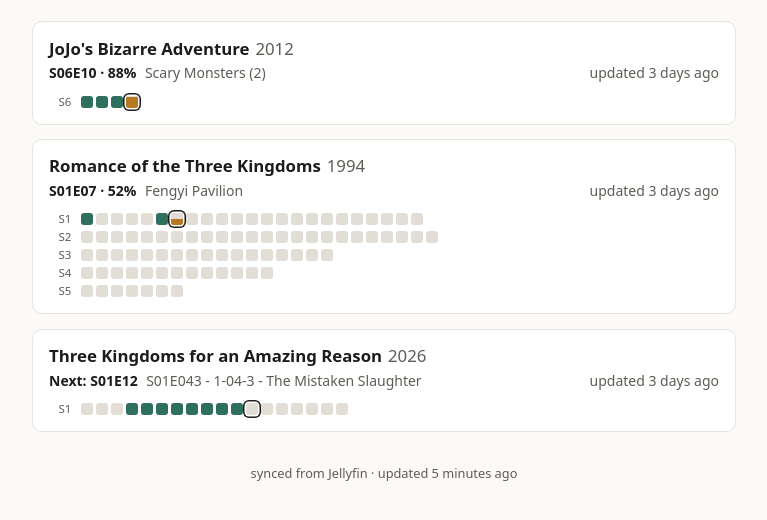
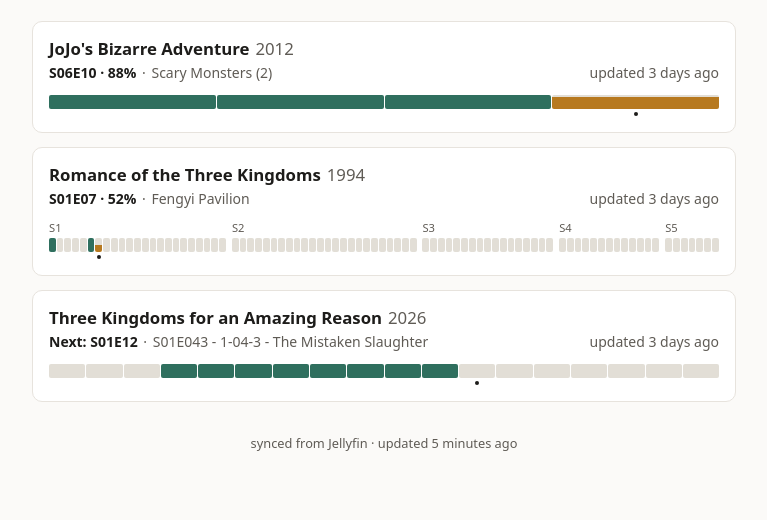
Before and after one commit to tttaaannnggg/watching, a plain HTML site: page index.html in a window 1280 px wide. Shown: the part 94-614 px from the top of the page, without its empty margins (256-1023 px from the left). Drawn offline with Linux system fonts and the light colour scheme.

Commit message:
Return to the segmented bar; show current position above it and mark its segment

```diff
--- a/app.js
+++ b/app.js
@@ -1,6 +1,7 @@
 "use strict";
 
 (() => {
+  const SEG_MIN = 2; // px, narrowest segment before a bar wraps
   const main = document.getElementById("shows");
   const footer = document.getElementById("footer");
   const tip = document.getElementById("tip");
@@ -64,25 +65,40 @@
     bar.setAttribute("aria-label", label);
     bar.tabIndex = 0;
 
-    const currentIndex = show.current ? show.current.index : -1;
+    const multi = show.seasons.length > 1;
+    let minWidth = (show.seasons.length - 1) * 6;
     const episodes = [];
+
     for (const season of show.seasons) {
-      const lab = el("div", "season-label", seasonShort(season));
-      lab.title = seasonLong(season);
-      lab.setAttribute("aria-hidden", "true");
-      const cells = el("div", "cells");
-      cells.setAttribute("aria-hidden", "true");
+      const n = season.episodes.length;
+      const group = el("div", "season");
+      group.style.flex = `${n} 1 0`;
+      if (multi) {
+        const lab = el("div", "season-label", seasonShort(season));
+        lab.dataset.short = seasonShort(season);
+        lab.dataset.long = seasonLong(season);
+        lab.title = season.name || seasonShort(season);
+        lab.setAttribute("aria-hidden", "true");
+        group.append(lab);
+      }
+      const segs = el("div", "segs");
+      segs.setAttribute("aria-hidden", "true");
       for (const ep of season.episodes) {
         const seg = el("div", `seg ${ep.state}`);
         if (ep.state === "in_progress") seg.style.setProperty("--pct", `${ep.pct}%`);
-        if (episodes.length === currentIndex) seg.classList.add("current");
         seg.dataset.i = episodes.length;
+        if (show.current && show.current.index === episodes.length) seg.classList.add("current");
         episodes.push(ep);
-        cells.append(seg);
+        segs.append(seg);
       }
-      bar.append(lab, cells);
+      group.append(segs);
+      bar.append(group);
+      minWidth += n * SEG_MIN + (n - 1);
     }
+
     bar._episodes = episodes;
+    bar._minWidth = minWidth;
+    bar._multi = multi;
     return bar;
   }
 
@@ -99,9 +115,12 @@
     card.append(h);
 
     const meta = el("p", "meta");
-    const pos = el("span", "pos", position(show));
-    meta.append(pos);
-    if (show.current && show.current.title) meta.append(el("span", "ep-title", show.current.title));
+    const now = el("span", "now");
+    now.append(el("span", "pos", position(show)));
+    if (show.current && show.current.title) {
+      now.append(el("span", "sep", "·"), el("span", "ep-title", show.current.title));
+    }
+    meta.append(now);
     if (show.last_activity) {
       const t = el("time", "when", `updated ${relative(show.last_activity)}`);
       t.dateTime = show.last_activity;
@@ -110,6 +129,20 @@
     }
     card.append(meta, renderBar(show));
     return card;
+  }
+
+  // Switch a bar between one proportional row and wrapped per-season blocks.
+  function layout(bar) {
+    const wrap = bar.clientWidth > 0 && bar.clientWidth < bar._minWidth;
+    if (wrap === bar.classList.contains("wrap")) return;
+    bar.classList.toggle("wrap", wrap);
+    for (const lab of bar.querySelectorAll(".season-label")) {
+      lab.textContent = wrap ? lab.dataset.long : lab.dataset.short;
+    }
+  }
+
+  function layoutAll() {
+    for (const bar of main.querySelectorAll(".bar")) layout(bar);
   }
 
   // ------------------------------------------------------------ tooltip
@@ -227,7 +260,14 @@
     } else {
       main.replaceChildren(...series.map(renderCard));
       for (const bar of main.querySelectorAll(".bar")) wire(bar);
-      window.addEventListener("resize", hide);
+      layoutAll();
+      let width = main.clientWidth;
+      new ResizeObserver(() => {
+        if (main.clientWidth === width) return;
+        width = main.clientWidth;
+        hide();
+        layoutAll();
+      }).observe(main);
     }
 
     footer.replaceChildren(document.createTextNode("synced from Jellyfin"));
--- a/style.css
+++ b/style.css
@@ -8,6 +8,9 @@
   --partial: #b7791f;
   --track: #e2ded6;
   --focus: #2f6f5e;
+  --seg-gap: 1px;
+  --season-gap: 6px;
+  --seg-h: 14px;
 }
 
 @media (prefers-color-scheme: dark) {
@@ -86,63 +89,72 @@ header.site .sub {
   display: flex;
   flex-wrap: wrap;
   align-items: baseline;
-  column-gap: 0.6em;
-  margin: 0.15rem 0 0.75rem;
+  column-gap: 0.8em;
+  margin: 0.15rem 0 0.7rem;
   color: var(--muted);
   font-size: 0.875rem;
   font-variant-numeric: tabular-nums;
   min-width: 0;
 }
 
-.meta .pos { color: var(--text); font-weight: 560; }
-
-.meta .ep-title {
-  flex: 1 1 8rem;
+/* "S06E10 · 88% · Title" stays on one line; the title ellipsizes. */
+.meta .now {
+  flex: 0 1 auto;
   min-width: 0;
+  max-width: 100%;
   overflow: hidden;
   text-overflow: ellipsis;
   white-space: nowrap;
 }
 
+.meta .pos { color: var(--text); font-weight: 560; }
+
+.meta .sep { margin: 0 0.4em; }
+
+/* Sits after the title on wide cards; wraps and right-aligns on narrow ones. */
 .meta .when { margin-left: auto; white-space: nowrap; }
 
-/* ---- episode grid: one row per season, squares wrap within the row ---- */
+/* ---- segmented bar ---- */
 
 .bar {
-  display: grid;
-  grid-template-columns: auto 1fr;
-  column-gap: 0.6rem;
-  row-gap: 6px;
-  align-items: start;
+  display: flex;
+  gap: var(--season-gap);
+  width: 100%;
+  padding-bottom: 7px; /* room for the current-episode dot */
   touch-action: pan-y;
   cursor: default;
   border-radius: 4px;
-  outline-offset: 4px;
+  outline-offset: 3px;
 }
 
 .bar:focus-visible { outline: 2px solid var(--focus); }
 
+.season {
+  min-width: 0;
+  display: flex;
+  flex-direction: column;
+  gap: 3px;
+}
+
 .season-label {
-  font-size: 0.72rem;
-  line-height: 12px;
+  font-size: 0.7rem;
+  line-height: 1.25;
   color: var(--muted);
   white-space: nowrap;
-  text-align: right;
-  min-width: 1.4rem;
-  font-variant-numeric: tabular-nums;
+  overflow: hidden;
+  text-overflow: clip;
 }
 
-.cells {
+.segs {
   display: flex;
-  flex-wrap: wrap;
-  gap: 3px;
-  min-width: 0;
+  gap: var(--seg-gap);
+  height: var(--seg-h);
 }
 
 .seg {
-  width: 12px;
-  height: 12px;
-  border-radius: 3px;
+  flex: 1 1 0;
+  min-width: 0;
+  border-radius: 2px;
   background: var(--track);
 }
 
@@ -152,12 +164,46 @@ header.site .sub {
   background: linear-gradient(to top, var(--partial) var(--pct), var(--track) var(--pct));
 }
 
-.seg.current { box-shadow: 0 0 0 1.5px var(--card), 0 0 0 3px var(--text); }
+/* Current episode: a small dot under its segment, findable even at 2px wide. */
+.seg.current { position: relative; }
+
+.seg.current::after {
+  content: "";
+  position: absolute;
+  left: 50%;
+  top: calc(100% + 3px);
+  width: 4px;
+  height: 4px;
+  margin-left: -2px;
+  border-radius: 50%;
+  background: var(--text);
+}
+
+.bar.wrap .seg.current { outline: 1px solid var(--text); outline-offset: 1px; }
+.bar.wrap .seg.current::after { content: none; }
 
 .seg.active {
-  outline: 2px solid var(--focus);
-  outline-offset: 2px;
+  outline: 2px solid var(--text);
+  outline-offset: 1px;
+  position: relative;
+  z-index: 1;
 }
+
+/* Long shows: each season becomes a block of fixed-width cells that wraps onto rows. */
+.bar.wrap {
+  flex-direction: column;
+  gap: 8px;
+}
+
+.bar.wrap .segs {
+  display: grid;
+  grid-template-columns: repeat(auto-fill, minmax(5px, 1fr));
+  grid-auto-rows: 10px;
+  height: auto;
+  row-gap: 3px;
+}
+
+.bar.wrap .seg { border-radius: 1.5px; }
 
 /* ---- tooltip ---- */
 
```
Also changed, not shown: 1 other file.
